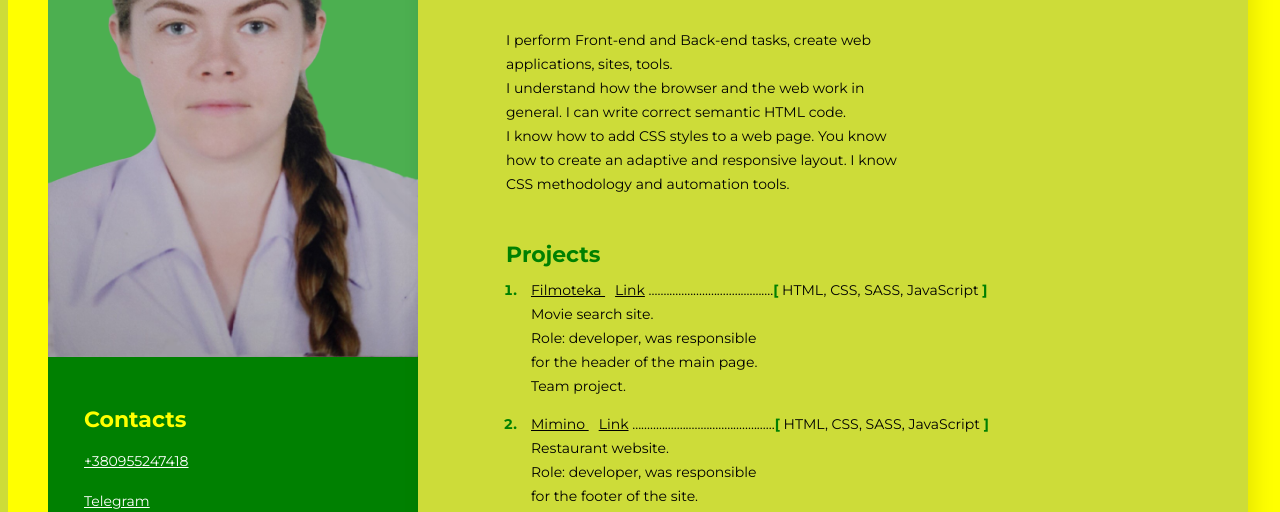
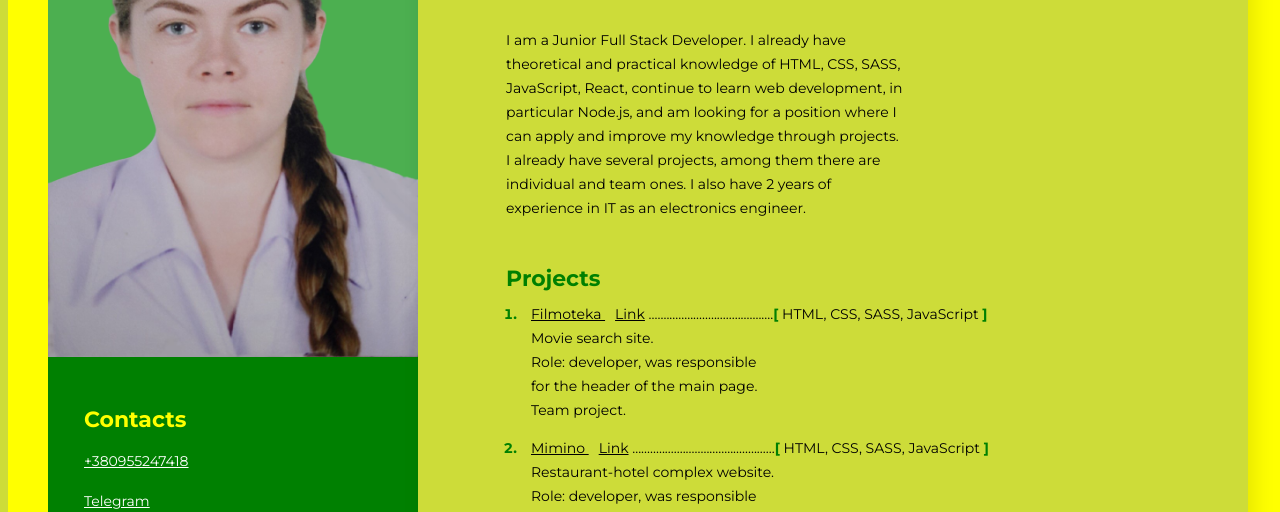
Before and after one commit to 12Natalia/github-resume, a plain HTML site: page index.html in a window 1280 px wide. Shown: the part 287-799 px from the top of the page. Drawn offline with Linux system fonts and the light colour scheme.

Commit message:
Готово

```diff
--- a/index.html
+++ b/index.html
@@ -23,10 +23,11 @@
           <h2 class="h3_main_content">Junior Full Stack Developer</h2>
           <h1 class="h1_main_content">Natalya Zelena</h1>
           <p class="about_user">
-            I perform Front-end and Back-end tasks, create web applications, sites, tools. <br />I
-            understand how the browser and the web work in general. I can write correct semantic
-            HTML code. <br />I know how to add CSS styles to a web page. You know how to create an
-            adaptive and responsive layout. I know CSS methodology and automation tools.
+            I am a Junior Full Stack Developer. I already have theoretical and practical knowledge
+            of HTML, CSS, SASS, JavaScript, React, continue to learn web development, in particular
+            Node.js, and am looking for a position where I can apply and improve my knowledge
+            through projects. I already have several projects, among them there are individual and
+            team ones. I also have 2 years of experience in IT as an electronics engineer.
           </p>
         </div>
         <!--Projects-->
@@ -64,7 +65,7 @@
                 <span class="project-bracket">]</span>
               </span>
               <p class="about_project">
-                Restaurant website.<br />
+                Restaurant-hotel complex website.<br />
                 Role: developer, was responsible <br />for the footer of the site.<br />
                 Team project.
               </p>
@@ -143,9 +144,7 @@
               <a href="tel:+380955247418" class="contact-link">+380955247418</a>
             </p>
             <p>
-              <a href="https://t.me/zelena_natalia" class="contact-link"
-                >Telegram</a
-              >
+              <a href="https://t.me/zelena_natalia" class="contact-link">Telegram</a>
             </p>
             <p>
               <a href="mailto:zelena.natalia@gmail.com" class="contact-link"
--- a/styles/styles.css
+++ b/styles/styles.css
@@ -19,7 +19,7 @@ body {
   margin: 40px 40px 40px 0px;
   padding-top: 102px;
   padding-left: 88px;
-  padding-bottom: 35px;
+  padding-bottom: 40px;
 }
 .h1_main_content {
   margin-top: 19px;
@@ -158,7 +158,7 @@ aside {
   margin-left: 40px;
   margin-top: 40px;
   margin-bottom: 40px;
-  padding-bottom: 35px;
+  padding-bottom: 40px;
   color: #ffff00;
 }
 .photo_user {
```
